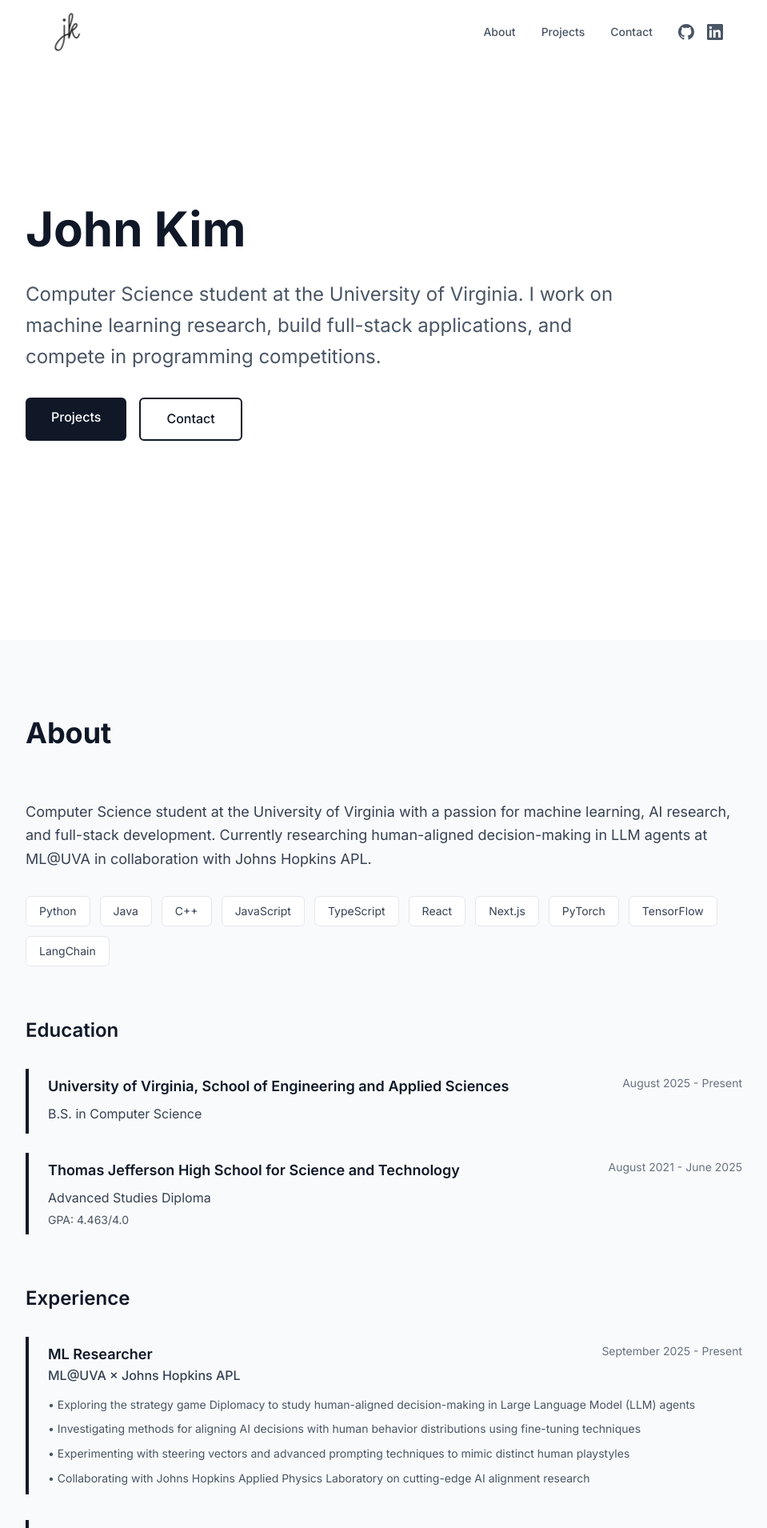
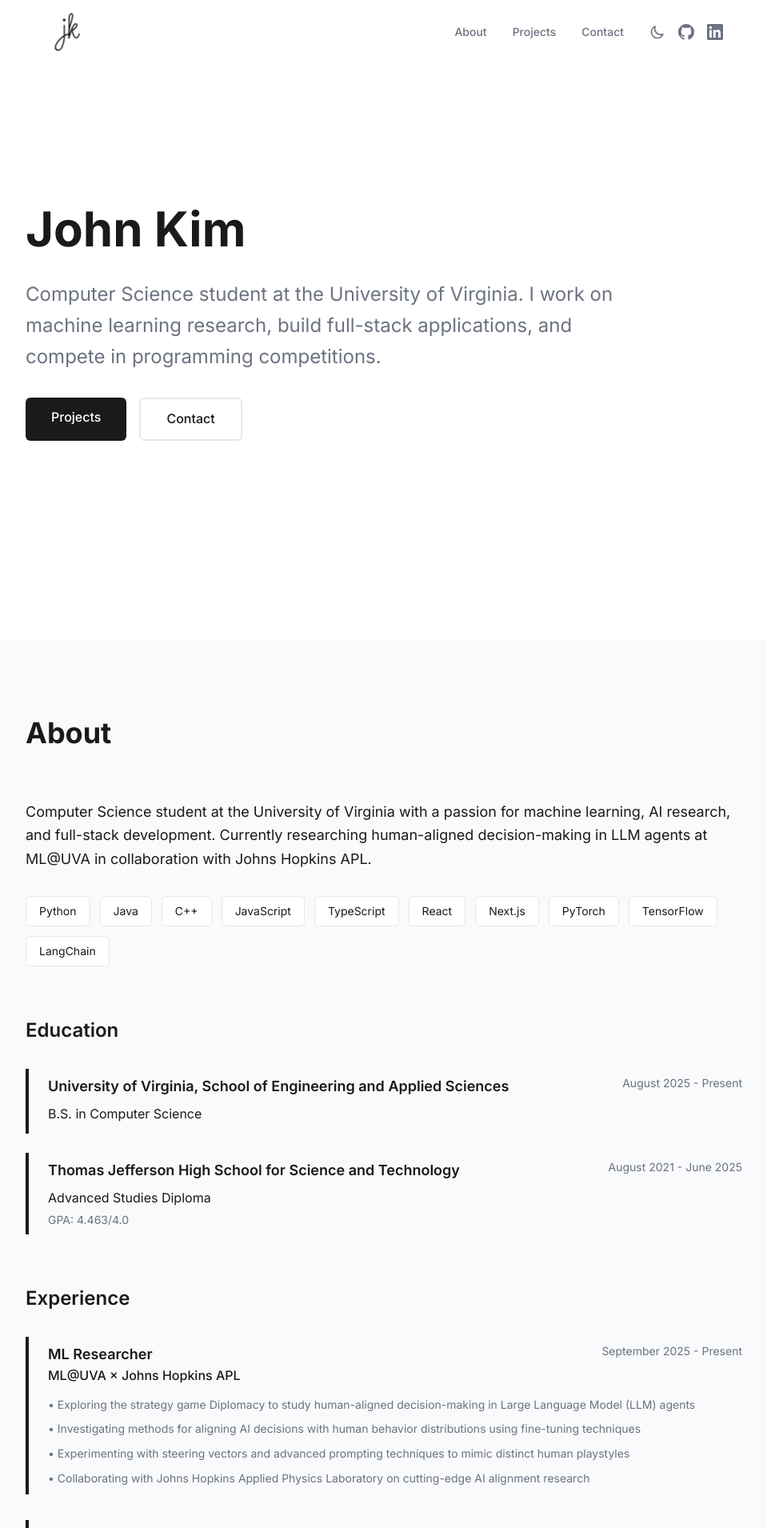
Before and after one commit to bestsemper/website, a Next.js app: page / in a window 1280 px wide. Shown: the top 1910 px of the page at 80% size, without its empty margins (160-1119 px from the left). Built offline with nearby package versions, Linux system fonts and the light colour scheme.

Commit message:
added dark/light mode toggle feature
Signed-off-by: BestSemper <futurekim07@gmail.com>

```diff
--- a/app/globals.css
+++ b/app/globals.css
@@ -1,4 +1,48 @@
 @import "tailwindcss";
+
+/* Light Mode (Default) */
+:root {
+  --background: #ffffff;
+  --background-secondary: #f9fafb;
+  --foreground: #1a1a1a;
+  --foreground-secondary: #6b7280;
+  --foreground-tertiary: #9ca3af;
+  --border: #e5e7eb;
+  --border-light: #f3f4f6;
+  --shadow: rgba(0, 0, 0, 0.1);
+  --logo-color: #1a1a1a;
+  --logo-dot: #1a1a1a;
+}
+
+/* Dark Mode - Manual Toggle */
+:root[style*="color-scheme: dark"] {
+  --background: #0a0a0a;
+  --background-secondary: #1a1a1a;
+  --foreground: #f1f5f9;
+  --foreground-secondary: #cbd5e1;
+  --foreground-tertiary: #94a3b8;
+  --border: #334155;
+  --border-light: #475569;
+  --shadow: rgba(0, 0, 0, 0.3);
+  --logo-color: #ffffff;
+  --logo-dot: #ffffff;
+}
+
+/* Dark Mode - System Preference (if not manually set) */
+@media (prefers-color-scheme: dark) {
+  :root:not([style*="color-scheme"]) {
+    --background: #0a0a0a;
+    --background-secondary: #1a1a1a;
+    --foreground: #f1f5f9;
+    --foreground-secondary: #cbd5e1;
+    --foreground-tertiary: #94a3b8;
+    --border: #334155;
+    --border-light: #475569;
+    --shadow: rgba(0, 0, 0, 0.3);
+    --logo-color: #ffffff;
+    --logo-dot: #ffffff;
+  }
+}
 
 @layer base {
   * {
@@ -13,12 +57,12 @@
   }
 
   body {
+    background: var(--background);
+    color: var(--foreground);
     font-family: 'Inter', system-ui, -apple-system, sans-serif;
     font-weight: 400;
     overflow-x: hidden;
     position: relative;
-    background-color: #ffffff;
-    color: #1a1a1a;
     line-height: 1.6;
   }
 }
@@ -96,7 +140,8 @@
     transform-origin: center;
     stroke: #303030;
     animation-delay: 0s;
-    fill: #1a1a1a;
+    fill: var(--logo-dot);
+    transition: fill 0.3s ease;
   }
 
   .stroke {
@@ -104,7 +149,37 @@
     stroke-dasharray: 0px 0;
     animation: grow 10s ease-out forwards infinite;
     transform-origin: center;
-    stroke: #1a1a1a;
+    stroke: var(--logo-color);
     animation-delay: 0s;
+    transition: stroke 0.3s ease;
+  }
+
+  /* Utility classes that use CSS variables */
+  .bg-primary {
+    background-color: var(--background);
+  }
+
+  .bg-secondary {
+    background-color: var(--background-secondary);
+  }
+
+  .text-primary {
+    color: var(--foreground);
+  }
+
+  .text-secondary {
+    color: var(--foreground-secondary);
+  }
+
+  .text-tertiary {
+    color: var(--foreground-tertiary);
+  }
+
+  .border-primary {
+    border-color: var(--border);
+  }
+
+  .border-secondary {
+    border-color: var(--border-light);
   }
 }
--- a/components/About.tsx
+++ b/components/About.tsx
@@ -4,20 +4,25 @@ import { about, education, experience } from "@/data/resume";
 
 export default function About() {
   return (
-    <section id="about" className="py-24 px-6 bg-gray-50">
+    <section id="about" className="py-24 px-6" style={{ background: 'var(--background-secondary)' }}>
       <div className="max-w-4xl mx-auto">
-        <h2 className="text-3xl md:text-4xl font-bold text-gray-900 mb-16">About</h2>
+        <h2 className="text-3xl md:text-4xl font-bold mb-16" style={{ color: 'var(--foreground)' }}>About</h2>
 
         <div className="space-y-16">
           <div>
-            <p className="text-lg text-gray-700 leading-relaxed mb-6">
+            <p className="text-lg leading-relaxed mb-6" style={{ color: 'var(--foreground)' }}>
               {about.description}
             </p>
             <div className="flex flex-wrap gap-3 mt-8">
               {["Python", "Java", "C++", "JavaScript", "TypeScript", "React", "Next.js", "PyTorch", "TensorFlow", "LangChain"].map((skill) => (
                 <span
                   key={skill}
-                  className="px-4 py-2 bg-white text-gray-700 text-sm border border-gray-200 rounded-md"
+                  className="px-4 py-2 text-sm rounded-md"
+                  style={{
+                    background: 'var(--background)',
+                    color: 'var(--foreground)',
+                    border: '1px solid var(--border)'
+                  }}
                 >
                   {skill}
                 </span>
@@ -26,36 +31,36 @@ export default function About() {
           </div>
 
           <div>
-            <h3 className="text-2xl font-semibold text-gray-900 mb-8">Education</h3>
+            <h3 className="text-2xl font-semibold mb-8" style={{ color: 'var(--foreground)' }}>Education</h3>
             <div className="space-y-6">
               {education.map((edu, index) => (
-                <div key={index} className="border-l-4 border-gray-900 pl-6 py-2">
+                <div key={index} className="border-l-4 pl-6 py-2" style={{ borderColor: 'var(--foreground)' }}>
                   <div className="flex flex-wrap justify-between items-start mb-2">
-                    <h4 className="text-lg font-semibold text-gray-900">{edu.school}</h4>
-                    <span className="text-sm text-gray-500">{edu.period}</span>
+                    <h4 className="text-lg font-semibold" style={{ color: 'var(--foreground)' }}>{edu.school}</h4>
+                    <span className="text-sm" style={{ color: 'var(--foreground-secondary)' }}>{edu.period}</span>
                   </div>
-                  <p className="text-gray-700 mb-1">{edu.degree}</p>
-                  {edu.gpa && <p className="text-gray-600 text-sm">GPA: {edu.gpa}</p>}
+                  <p className="mb-1" style={{ color: 'var(--foreground)' }}>{edu.degree}</p>
+                  {edu.gpa && <p className="text-sm" style={{ color: 'var(--foreground-secondary)' }}>GPA: {edu.gpa}</p>}
                 </div>
               ))}
             </div>
           </div>
 
           <div>
-            <h3 className="text-2xl font-semibold text-gray-900 mb-8">Experience</h3>
+            <h3 className="text-2xl font-semibold mb-8" style={{ color: 'var(--foreground)' }}>Experience</h3>
             <div className="space-y-8">
               {experience.map((exp, index) => (
-                <div key={index} className="border-l-4 border-gray-900 pl-6 py-2">
+                <div key={index} className="border-l-4 pl-6 py-2" style={{ borderColor: 'var(--foreground)' }}>
                   <div className="flex flex-wrap justify-between items-start mb-3">
                     <div>
-                      <h4 className="text-lg font-semibold text-gray-900">{exp.title}</h4>
-                      <p className="text-gray-700 font-medium">{exp.company}</p>
+                      <h4 className="text-lg font-semibold" style={{ color: 'var(--foreground)' }}>{exp.title}</h4>
+                      <p className="font-medium" style={{ color: 'var(--foreground)' }}>{exp.company}</p>
                     </div>
-                    <span className="text-sm text-gray-500">{exp.period}</span>
+                    <span className="text-sm" style={{ color: 'var(--foreground-secondary)' }}>{exp.period}</span>
                   </div>
                   <ul className="space-y-2">
                     {exp.description.map((desc: string, i: number) => (
-                      <li key={i} className="text-gray-600 text-sm leading-relaxed">• {desc}</li>
+                      <li key={i} className="text-sm leading-relaxed" style={{ color: 'var(--foreground-secondary)' }}>• {desc}</li>
                     ))}
                   </ul>
                 </div>
--- a/components/Footer.tsx
+++ b/components/Footer.tsx
@@ -4,9 +4,9 @@ import { personalInfo } from "@/data/resume";
 
 export default function Footer() {
   return (
-    <footer className="py-12 px-6 border-t border-gray-200 bg-white">
+    <footer className="py-6 px-6 border-t" style={{ borderColor: 'var(--border)', background: 'var(--background)' }}>
       <div className="max-w-4xl mx-auto">
-        <p className="text-gray-600 text-sm text-center">
+        <p className="text-sm text-center" style={{ color: 'var(--foreground-secondary)' }}>
           © {new Date().getFullYear()} {personalInfo.name}
         </p>
       </div>
--- a/components/Hero.tsx
+++ b/components/Hero.tsx
@@ -4,24 +4,32 @@ import { personalInfo } from "@/data/resume";
 
 export default function Hero() {
   return (
-    <section id="home" className="min-h-screen flex items-center px-6 bg-white">
+    <section id="home" className="min-h-screen flex items-center px-6" style={{ background: 'var(--background)' }}>
       <div className="max-w-4xl mx-auto w-full py-20">
-        <h1 className="text-4xl md:text-5xl lg:text-6xl font-bold text-gray-900 mb-6 leading-tight">
+        <h1 className="text-4xl md:text-5xl lg:text-6xl font-bold mb-6 leading-tight" style={{ color: 'var(--foreground)' }}>
           {personalInfo.name}
         </h1>
-        <p className="text-xl md:text-2xl text-gray-600 mb-8 leading-relaxed max-w-3xl">
+        <p className="text-xl md:text-2xl mb-8 leading-relaxed max-w-3xl" style={{ color: 'var(--foreground-secondary)' }}>
           Computer Science student at the University of Virginia. I work on machine learning research, build full-stack applications, and compete in programming competitions.
         </p>
         <div className="flex flex-wrap gap-4">
           <a
             href="#projects"
-            className="inline-block px-8 py-3 bg-gray-900 text-white rounded-md font-medium hover:bg-gray-800 transition-colors"
+            className="inline-block px-8 py-3 rounded-md font-medium transition-colors"
+            style={{
+              background: 'var(--foreground)',
+              color: 'var(--background)'
+            }}
           >
             Projects
           </a>
           <a
             href="#contact"
-            className="inline-block px-8 py-3 border-2 border-gray-900 text-gray-900 rounded-md font-medium hover:bg-gray-900 hover:text-white transition-all"
+            className="inline-block px-8 py-3 border-2 rounded-md font-medium transition-all"
+            style={{
+              borderColor: 'var(--border)',
+              color: 'var(--foreground)'
+            }}
           >
             Contact
           </a>
--- a/components/Navbar.tsx
+++ b/components/Navbar.tsx
@@ -6,6 +6,7 @@ import { personalInfo } from "@/data/resume";
 export default function Navbar() {
   const [scrolled, setScrolled] = useState(false);
   const [activeLink, setActiveLink] = useState("home");
+  const [theme, setTheme] = useState<"light" | "dark">("light");
 
   useEffect(() => {
     const onScroll = () => {
@@ -20,17 +21,38 @@ export default function Navbar() {
     return () => window.removeEventListener("scroll", onScroll);
   }, []);
 
+  useEffect(() => {
+    // Initialize theme from localStorage or system preference
+    const savedTheme = localStorage.getItem("theme") as "light" | "dark" | null;
+    const prefersDark = window.matchMedia("(prefers-color-scheme: dark)").matches;
+    const initialTheme = savedTheme || (prefersDark ? "dark" : "light");
+    setTheme(initialTheme);
+
+    // Apply theme by setting color-scheme on html element
+    document.documentElement.style.colorScheme = initialTheme;
+  }, []);
+
+  const toggleTheme = () => {
+    const newTheme = theme === "light" ? "dark" : "light";
+    setTheme(newTheme);
+    localStorage.setItem("theme", newTheme);
+
+    // Apply theme by setting color-scheme on html element
+    document.documentElement.style.colorScheme = newTheme;
+  };
+
   return (
     <nav
       className={`fixed w-full top-0 z-50 transition-all duration-300 ${
-        scrolled ? "bg-white/80 backdrop-blur-md border-b border-gray-200" : "bg-white"
+        scrolled ? "shadow-sm" : ""
       }`}
+      style={{ background: 'var(--background)' }}
     >
       <div className="max-w-4xl mx-auto px-6">
         <div className="flex justify-between items-center h-20">
           <a href="/" className="flex items-center hover:opacity-80 transition-opacity">
             <svg className="logo" viewBox="-20 -10 100 100" fill="none" xmlns="http://www.w3.org/2000/svg">
-              <circle className="dot" cx="20.5" cy="15" r="2.5" fill="white"/>
+              <circle className="dot" cx="20.5" cy="15" r="2.5"/>
               <path
                 d="M20.5 26V53C19.5 62.6666 15.1 81.1 5.49997 77.5C-6.50003 73 14.1347 46.4999 30.5673 44C30.5673 44 30.5 36 31.5 31C32.5 26 41.9 2 35.5 2C29.1 2 30.5673 16.5 30.5673 31C30.601 31.5 30 47 30 52C30 56.7434 37 20 45.5 23C50 26 42.5 34 37 36.5C38.5 47 46 61.6 52 44"
               />
@@ -50,11 +72,12 @@ export default function Navbar() {
                   key={link}
                   href={`#${link}`}
                   onClick={() => setActiveLink(link)}
-                  className={`capitalize text-sm font-medium transition-colors ${
-                    activeLink === link
-                      ? "text-gray-900"
-                      : "text-gray-600 hover:text-gray-900"
-                  }`}
+                  className="capitalize text-sm font-medium transition-colors"
+                  style={{
+                    color: activeLink === link
+                      ? 'var(--foreground)'
+                      : 'var(--foreground-secondary)'
+                  }}
                 >
                   {link}
                 </a>
@@ -62,11 +85,28 @@ export default function Navbar() {
             </div>
 
             <div className="flex items-center gap-4">
+              <button
+                onClick={toggleTheme}
+                className="transition-colors hover:opacity-70 cursor-pointer"
+                style={{ color: 'var(--foreground-secondary)' }}
+                aria-label="Toggle theme"
+              >
+                {theme === "dark" ? (
+                  <svg className="w-5 h-5" fill="none" viewBox="0 0 24 24" stroke="currentColor">
+                    <path strokeLinecap="round" strokeLinejoin="round" strokeWidth={2} d="M12 3v1m0 16v1m9-9h-1M4 12H3m15.364 6.364l-.707-.707M6.343 6.343l-.707-.707m12.728 0l-.707.707M6.343 17.657l-.707.707M16 12a4 4 0 11-8 0 4 4 0 018 0z" />
+                  </svg>
+                ) : (
+                  <svg className="w-5 h-5" fill="none" viewBox="0 0 24 24" stroke="currentColor">
+                    <path strokeLinecap="round" strokeLinejoin="round" strokeWidth={2} d="M20.354 15.354A9 9 0 018.646 3.646 9.003 9.003 0 0012 21a9.003 9.003 0 008.354-5.646z" />
+                  </svg>
+                )}
+              </button>
               <a
                 href={personalInfo.github}
                 target="_blank"
                 rel="noopener noreferrer"
-                className="text-gray-600 hover:text-gray-900 transition-colors"
+                className="transition-colors hover:opacity-70"
+                style={{ color: 'var(--foreground-secondary)' }}
               >
                 <svg className="w-5 h-5" fill="currentColor" viewBox="0 0 24 24">
                   <path d="M12 0c-6.626 0-12 5.373-12 12 0 5.302 3.438 9.8 8.207 11.387.599.111.793-.261.793-.577v-2.234c-3.338.726-4.033-1.416-4.033-1.416-.546-1.387-1.333-1.756-1.333-1.756-1.089-.745.083-.729.083-.729 1.205.084 1.839 1.237 1.839 1.237 1.07 1.834 2.807 1.304 3.492.997.107-.775.418-1.305.762-1.604-2.665-.305-5.467-1.334-5.467-5.931 0-1.311.469-2.381 1.236-3.221-.124-.303-.535-1.524.117-3.176 0 0 1.008-.322 3.301 1.23.957-.266 1.983-.399 3.003-.404 1.02.005 2.047.138 3.006.404 2.291-1.552 3.297-1.23 3.297-1.23.653 1.653.242 2.874.118 3.176.77.84 1.235 1.911 1.235 3.221 0 4.609-2.807 5.624-5.479 5.921.43.372.823 1.102.823 2.222v3.293c0 .319.192.694.801.576 4.765-1.589 8.199-6.086 8.199-11.386 0-6.627-5.373-12-12-12z"/>
@@ -76,7 +116,8 @@ export default function Navbar() {
                 href={personalInfo.linkedin}
                 target="_blank"
                 rel="noopener noreferrer"
-                className="text-gray-600 hover:text-gray-900 transition-colors"
+                className="transition-colors hover:opacity-70"
+                style={{ color: 'var(--foreground-secondary)' }}
               >
                 <svg className="w-5 h-5" fill="currentColor" viewBox="0 0 24 24">
                   <path d="M20.447 20.452h-3.554v-5.569c0-1.328-.027-3.037-1.852-3.037-1.853 0-2.136 1.445-2.136 2.939v5.667H9.351V9h3.414v1.561h.046c.477-.9 1.637-1.85 3.37-1.85 3.601 0 4.267 2.37 4.267 5.455v6.286zM5.337 7.433c-1.144 0-2.063-.926-2.063-2.065 0-1.138.92-2.063 2.063-2.063 1.14 0 2.064.925 2.064 2.063 0 1.139-.925 2.065-2.064 2.065zm1.782 13.019H3.555V9h3.564v11.452zM22.225 0H1.771C.792 0 0 .774 0 1.729v20.542C0 23.227.792 24 1.771 24h20.451C23.2 24 24 23.227 24 22.271V1.729C24 .774 23.2 0 22.222 0h.003z"/>
--- a/data/resume.ts
+++ b/data/resume.ts
@@ -3,7 +3,7 @@ export const personalInfo = {
   title: "Computer Science Student & Researcher",
   email: "futurekim07@gmail.com",
   phone: "703-755-5768",
-  location: "Charlottesville, VA",
+  location: "McLean, VA",
   github: "https://github.com/bestsemper",
   linkedin: "https://linkedin.com/in/john-kim",
 };
```
Also changed, not shown: components/Contact.tsx (+13 -11 lines), components/Projects.tsx (+14 -8 lines).
